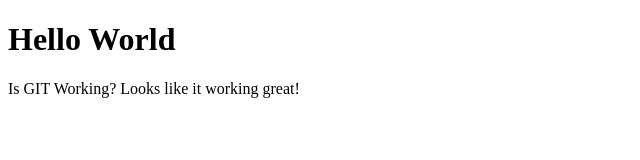
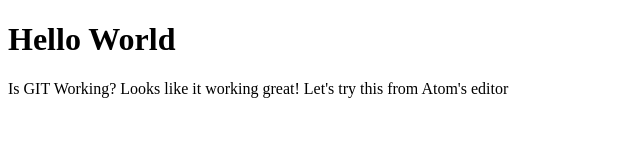
Before and after one commit to altair-bryan/GIT-Test, a plain HTML site: page index.html in a window 1280 px wide. Shown: the whole page, without its empty margins (0-640 px from the left). Drawn offline with Linux system fonts and the light colour scheme.

Commit message:
Testing a commit via Atom's editor

```diff
--- a/index.html
+++ b/index.html
@@ -9,7 +9,7 @@
         Hello World
     </h1>
     <p>
-        Is GIT Working? Looks like it working great!
+        Is GIT Working? Looks like it working great! Let's try this from Atom's editor
     </p>
 </body>
 </html>
```
